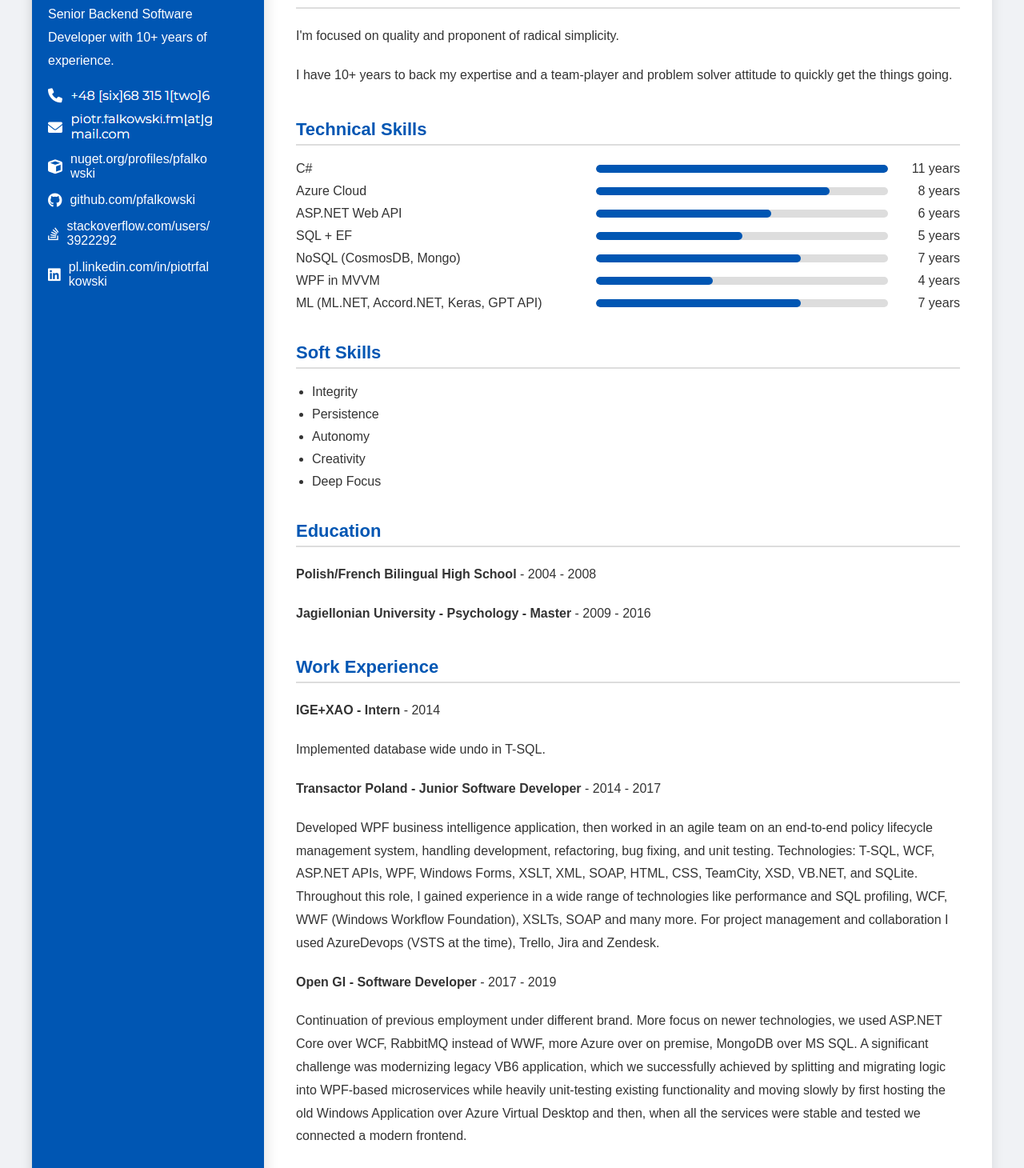
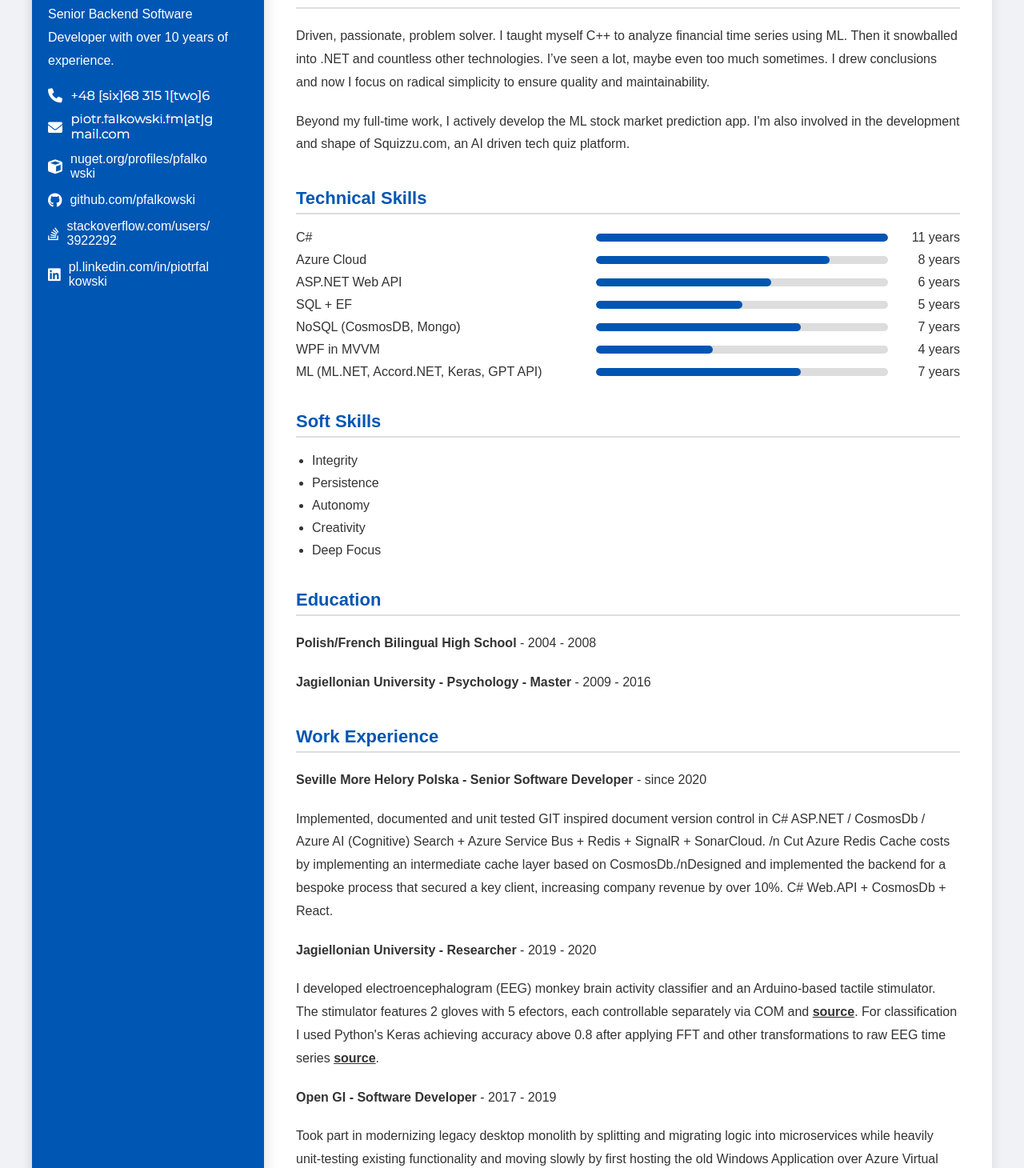
Before and after one commit to PFalkowski/cv, a React (Create React App) app: page / in a window 1280 px wide. Shown: the part 80-1540 px from the top of the page at 80% size. Built offline with nearby package versions, Linux system fonts and the light colour scheme.

Commit message:
change content

```diff
--- a/src/App.js
+++ b/src/App.js
@@ -97,20 +97,20 @@
 
   const WorkExperience = () => (
     <Section id="workExperience">
-      <p><strong>{useTranslation("workExperience.igexao.title")}</strong> - {useTranslation("workExperience.igexao.year")}</p>
-      <p>{useTranslation("workExperience.igexao.description")}</p>
+      <p><strong>{useTranslation("workExperience.smh.title")}</strong> - {useTranslation("workExperience.smh.period")}</p>
+      <p>{useTranslation("workExperience.smh.description")}</p>
+
+      <p><strong>{useTranslation("workExperience.ju.title")}</strong> - {useTranslation("workExperience.ju.period")}</p>
+      <p>{useTranslationWithMarkdown("workExperience.ju.description")}</p>
+
+      <p><strong>{useTranslation("workExperience.opengi.title")}</strong> - {useTranslation("workExperience.opengi.period")}</p>
+      <p>{useTranslation("workExperience.opengi.description")}</p>
 
       <p><strong>{useTranslation("workExperience.transactor.title")}</strong> - {useTranslation("workExperience.transactor.period")}</p>
       <p>{useTranslation("workExperience.transactor.description")}</p>
 
-      <p><strong>{useTranslation("workExperience.opengi.title")}</strong> - {useTranslation("workExperience.opengi.period")}</p>
-      <p>{useTranslation("workExperience.opengi.description")}</p>
-
-      <p><strong>{useTranslation("workExperience.ju.title")}</strong> - {useTranslation("workExperience.ju.period")}</p>
-      <p>{useTranslationWithMarkdown("workExperience.ju.description")}</p>
-
-      <p><strong>{useTranslation("workExperience.smh.title")}</strong> - {useTranslation("workExperience.smh.period")}</p>
-      <p>{useTranslation("workExperience.smh.description")}</p>
+      <p><strong>{useTranslation("workExperience.igexao.title")}</strong> - {useTranslation("workExperience.igexao.year")}</p>
+      <p>{useTranslation("workExperience.igexao.description")}</p>
     </Section>
   );
 
--- a/src/locales/en.json
+++ b/src/locales/en.json
@@ -13,12 +13,12 @@
 
   "header": {
     "name": "Piotr Falkowski",
-    "title": "Senior Backend Software Developer with 10+ years of experience."
+    "title": "Senior Backend Software Developer with over 10 years of experience."
   },
 
   "about": {
-    "firstParagraph": "I'm focused on quality and proponent of radical simplicity.",
-    "secondParagraph": "I have 10+ years to back my expertise and a team-player and problem solver attitude to quickly get the things going."
+    "firstParagraph": "Driven, passionate, problem solver. I taught myself C++ to analyze financial time series using ML. Then it snowballed into .NET and countless other technologies. I’ve seen a lot, maybe even too much sometimes. I drew conclusions and now I focus on radical simplicity to ensure quality and maintainability.",
+    "secondParagraph": "Beyond my full-time work, I actively develop the ML stock market prediction app. I'm also involved in the development and shape of Squizzu.com, an AI driven tech quiz platform."
   },
 
   "consent": "I hereby agree for processing the following personal information for the purposes of recruitment processes only.",
@@ -43,17 +43,17 @@
     "igexao": {
       "title": "IGE+XAO - Intern",
       "year": "2014",
-      "description": "Implemented database wide undo in T-SQL."
+      "description": "Implemented database wide undo T-SQL procedure ahead of schedule using c# code generator based on table schema. Maintained C++ CAD desktop app."
     },
     "transactor": {
       "title": "Transactor Poland - Junior Software Developer",
       "period": "2014 - 2017",
-      "description": "Developed WPF business intelligence application, then worked in an agile team on an end-to-end policy lifecycle management system, handling development, refactoring, bug fixing, and unit testing. Technologies: T-SQL, WCF, ASP.NET APIs, WPF, Windows Forms, XSLT, XML, SOAP, HTML, CSS, TeamCity, XSD, VB.NET, and SQLite. Throughout this role, I gained experience in a wide range of technologies like performance and SQL profiling, WCF, WWF (Windows Workflow Foundation), XSLTs, SOAP and many more. For project management and collaboration I used AzureDevops (VSTS at the time), Trello, Jira and Zendesk."
+      "description": "Started as a Junior Software Developer and was promoted to Regular after successfully delivering the first project — a WPF business intelligence application that aggregated data from multiple APIs, providing significant value to the customer at a low cost. C#, WPF, XSLT, XSD, SQLite, Ms SQL. Developed, refactored, bug fixed, and unit tested an end-to-end insurance lifetime management system. Participated in multiple third-party integrations, including payment providers and data enrichment services, ensuring interoperability between systems. T-SQL, WCF, ASP.NET API, WPF, Windows Forms, VB.NET, MS SQL, WWF, SignalR, SOAP, AzureDevops (VSTS at the time), Trello, Jira and Zendesk."
     },
     "opengi": {
       "title": "Open GI - Software Developer",
       "period": "2017 - 2019",
-      "description": "Continuation of previous employment under different brand. More focus on newer technologies, we used ASP.NET Core over WCF, RabbitMQ instead of WWF, more Azure over on premise, MongoDB over MS SQL. A significant challenge was modernizing legacy VB6 application, which we successfully achieved by splitting and migrating logic into WPF-based microservices while heavily unit-testing existing functionality and moving slowly by first hosting the old Windows Application over Azure Virtual Desktop and then, when all the services were stable and tested we connected a modern frontend."
+      "description": "Took part in modernizing legacy desktop monolith by splitting and migrating logic into microservices while heavily unit-testing existing functionality and moving slowly by first hosting the old Windows Application over Azure Virtual Desktop. Used ASP.NET Core, WCF, RabbitMQ, WWF, Azure IaaS, MongoDB, MS SQL, SonarQube, Docker."
     },
     "ju": {
       "title": "Jagiellonian University - Researcher",
@@ -63,7 +63,7 @@
     "smh": {
       "title": "Seville More Helory Polska - Senior Software Developer",
       "period": "since 2020",
-      "description": "My main responsibility was implementing the document version control in C# ASP.NET API, developing solutions using Azure AI (Cognitive) Search, Azure Service Bus and Redis Cache, improving performance and implementing custom optimizations like intermediate cache layer on CosmosDb. Later, I was trusted with code architecture and implementation of a bespoke process for a new key client - I made correct key design choices early on with limited scope of requirements as well as decided on priorities to ensure smooth front-end and backend interoperability. My data architecture ensured flexibility, allowing us to adapt seamlessly as the project evolved, ensuring models remain adaptable to changing requirements while remaining efficient."
+      "description": "Implemented, documented and unit tested GIT inspired document version control in C# ASP.NET / CosmosDb / Azure AI (Cognitive) Search + Azure Service Bus + Redis + SignalR + SonarCloud. /n Cut Azure Redis Cache costs by implementing an intermediate cache layer based on CosmosDb./nDesigned and implemented the backend for a bespoke process that secured a key client, increasing company revenue by over 10%. C# Web.API + CosmosDb + React."
     }
   },
 
```
